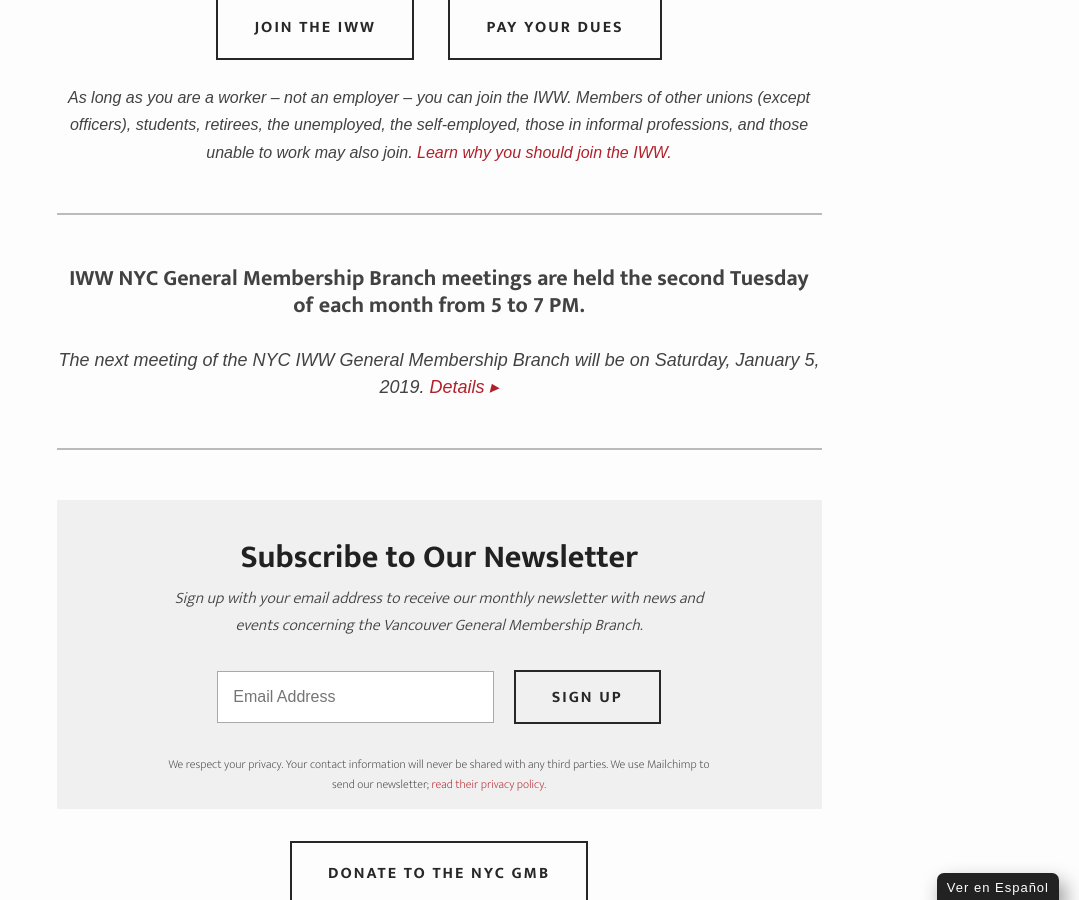
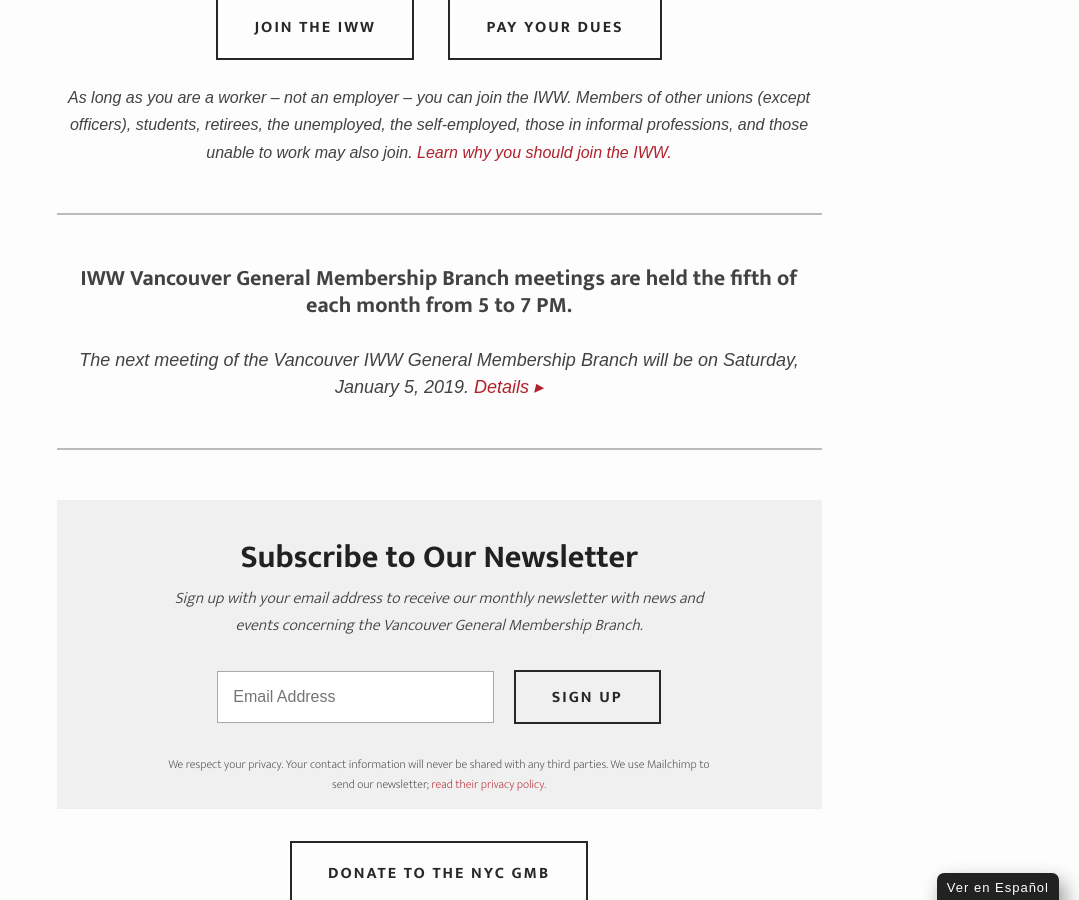
Before and after one commit to vancouveriww/vancouveriww.github.io, a Jekyll site: the page built from index.html, in a window 1280 px wide and 900 px high, scrolled down 823 px. Shown: the whole window, without its empty margins (201-1280 px from the left). Built offline with Jekyll 4.4.1, drawn with Linux system fonts in a browser that asks for light colours; some web fonts are replaced.

Commit message:
Update index.html

```diff
--- a/index.html
+++ b/index.html
@@ -19,9 +19,9 @@
 
   <hr style="margin:20px 0 50px 0;">
 
-      <p style="text-align:center;font-weight:700;font-size:22px;">IWW NYC General Membership Branch meetings are held the second Tuesday of each month from {{ site.data.next_meeting["meeting_time"] }}.</p>
+      <p style="text-align:center;font-weight:700;font-size:22px;">IWW Vancouver General Membership Branch meetings are held the fifth of each month from {{ site.data.next_meeting["meeting_time"] }}.</p>
       <p style="text-align:center;font-size:18px;"><br>
-        <em>The next meeting of the NYC IWW General Membership Branch will be on {{ site.data.next_meeting["next_meeting_date"] }}. <a href="{{ site.data.next_meeting["next_meeting_url"] }}">Details ▸</a></em>
+        <em>The next meeting of the Vancouver IWW General Membership Branch will be on {{ site.data.next_meeting["next_meeting_date"] }}. <a href="{{ site.data.next_meeting["next_meeting_url"] }}">Details ▸</a></em>
       </p><br>
 
   <hr style="margin:20px 0 50px 0;">
```
